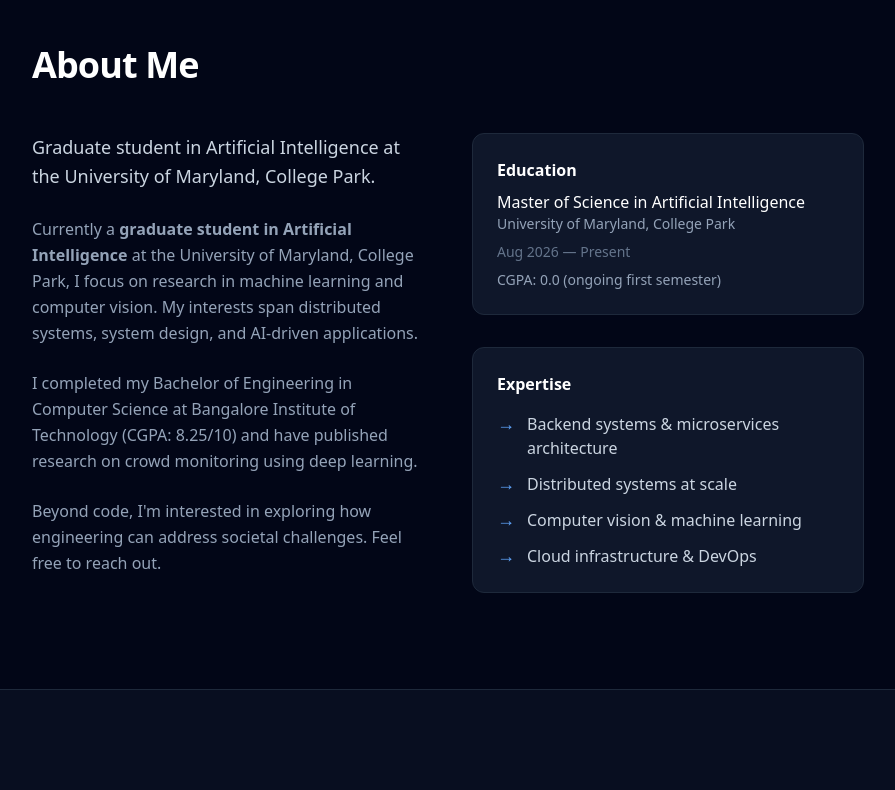
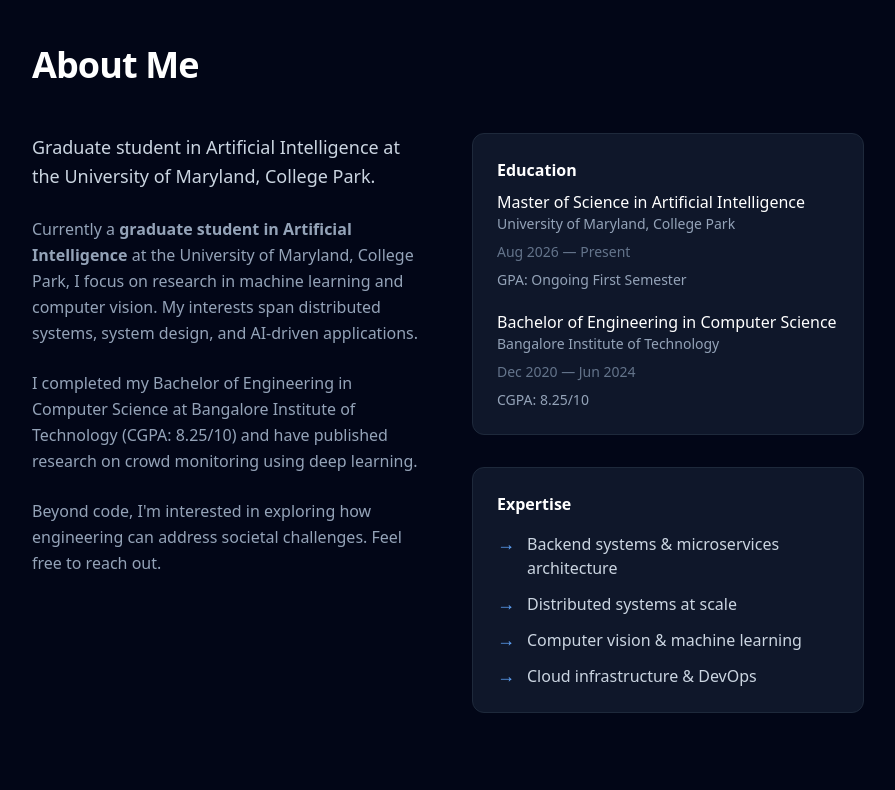
Before and after one commit to amithck/my-website, a Next.js app: page / in a window 1280 px wide. Shown: the part 720-1510 px from the top of the page, without its empty margins (192-1087 px from the left). Built offline with nearby package versions, Linux system fonts and the light colour scheme.

Commit message:
updating code bug

```diff
--- a/components/sections/AboutSection.tsx
+++ b/components/sections/AboutSection.tsx
@@ -5,7 +5,6 @@
 export default function AboutSection() {
   const { bio } = portfolioData.personalInfo;
   const { education } = portfolioData;
-  const edu = education[0];
 
   return (
     <section
@@ -48,8 +47,9 @@
               <h3 className="font-semibold text-slate-900 dark:text-white mb-2">
                 Education
               </h3>
-              {edu && (
-                <div>
+              <div className="space-y-5">
+                {education.map((edu) => (
+                  <div key={`${edu.school}-${edu.degree}`}>
                     <p className="font-medium text-slate-900 dark:text-white">
                       {edu.degree} in {edu.field}
                     </p>
@@ -61,11 +61,13 @@
                     </p>
                     {edu.gpa && (
                       <p className="text-sm text-slate-600 dark:text-slate-400 mt-2">
-                      <span className="font-medium">CGPA:</span> {edu.gpa}
+                        <span className="font-medium">{edu.degree.includes('Master') ? 'GPA' : 'CGPA'}:</span>{' '}
+                        {edu.gpa}
                       </p>
                     )}
                   </div>
-              )}
+                ))}
+              </div>
             </div>
 
             {/* Highlights */}
--- a/data/portfolio.ts
+++ b/data/portfolio.ts
@@ -23,7 +23,7 @@
       startDate: 'Aug 2026',
       endDate: 'Present',
       location: 'College Park, MD, USA',
-      gpa: '0.0 (ongoing first semester)',
+      gpa: 'Ongoing First Semester',
       highlights: [],
     },
     {
```
Lines whose indentation alone changed are shown as unchanged.
